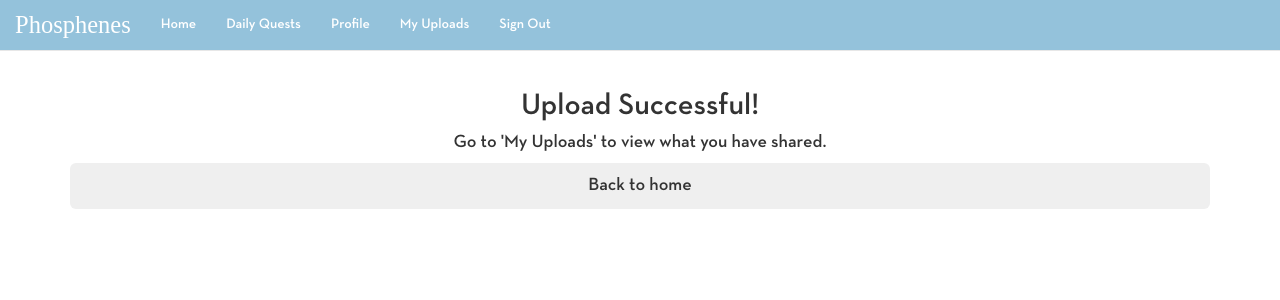
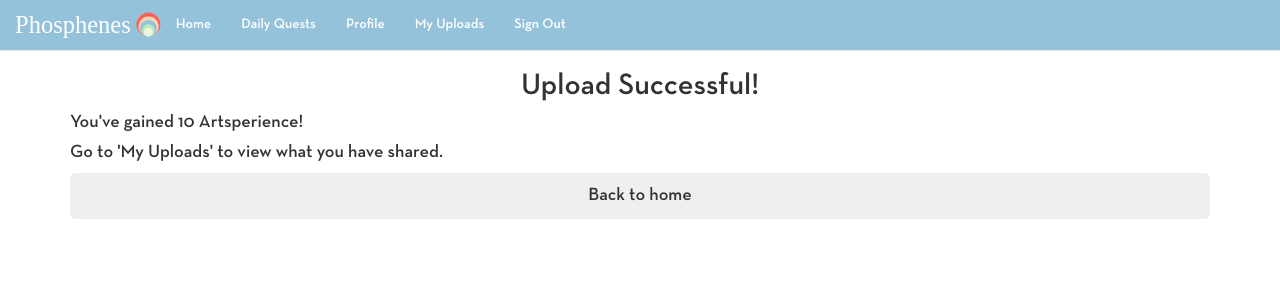
Before and after one commit to ryinyang/Phosphenes, a PHP site: page /views/uploadComplete.html in a window 1280 px wide. Shown: the top 300 px of the page. Run offline with PHP 8.4, Linux system fonts and the light colour scheme; some web fonts are replaced.

Commit message:
Hoping Heroku fixed itself

```diff
--- a/public/css/overallStyle.css
+++ b/public/css/overallStyle.css
@@ -38,7 +38,7 @@ a {
 }
 
 #body {
-	margin-top: 70px;
+	margin-top: 50px;
 }
 
 button:focus {
@@ -49,3 +49,8 @@ button:focus {
 	font-family: "Kaufmann";
 	font-size: 175%;
 }
+
+#logo {
+	margin-top: 12px;
+	margin-left: -10px;
+}
--- a/views/home.html
+++ b/views/home.html
@@ -37,7 +37,7 @@ valueOf()+(h?'&utmxhash='+escape(h.substr(1)):'')+
 					<span class="sr-only">Toggle navigation</span>
 					<span class="glyphicon glyphicon-menu-hamburger"></span>
 				</button>
-				<a id="cursive" class="navbar-brand" href="/home">Phosphenes</a>
+				<img src="img/small-logo.png" id="logo"><a id="cursive" class="navbar-brand" href="/home">Phosphenes</a>
 			</div>
 			<!-- Collect the nav links, forms, and other content for toggling -->
 			<div class="collapse navbar-collapse" id="bs-example-navbar-collapse-1">
--- a/views/home2.html
+++ b/views/home2.html
@@ -22,7 +22,7 @@
 					<span class="sr-only">Toggle navigation</span>
 					<span class="glyphicon glyphicon-menu-hamburger"></span>
 				</button>
-				<a id="cursive" class="navbar-brand" href="/home">Phosphenes</a>
+				<img src="img/small-logo.png" id="logo"><a id="cursive" class="navbar-brand" href="/home">Phosphenes</a>
 			</div>
 			<!-- Collect the nav links, forms, and other content for toggling -->
 			<div class="collapse navbar-collapse" id="bs-example-navbar-collapse-1">
--- a/views/landing.html
+++ b/views/landing.html
@@ -30,7 +30,7 @@
 	</div>
 	<div class="container" id="btn-container">
 		<button class="btn btn-lg btn-block" id="login-btn" onclick="window.location.href ='/login'">Login</button>
-		<button class="btn btn-lg btn-block" id="new-user-btn" onclick="window.location.href ='/home'">New User</button>
+		<button class="btn btn-lg btn-block" id="new-user-btn" onclick="window.location.href ='/newUser'">New User</button>
 	</div>
 
 
--- a/views/login.html
+++ b/views/login.html
@@ -26,7 +26,7 @@
     <nav class="navbar navbar-default navbar-fixed-top">
 		<div class="container" id="main-navbar">
 			<div class="navbar-header">
-				<center><a id="cursive" class="navbar-brand">Phosphenes</a></center>
+				<img src="img/small-logo.png" id="logo"><a id="cursive" class="navbar-brand">Phosphenes</a>
         	</div>
 		</div>
 	</nav>
--- a/views/myUploads.html
+++ b/views/myUploads.html
@@ -21,7 +21,7 @@
 					<span class="sr-only">Toggle navigation</span>
 					<span class="glyphicon glyphicon-menu-hamburger"></span>
 				</button>
-				<a id="cursive" class="navbar-brand" href="/home">Phosphenes</a>
+				<img src="img/small-logo.png" id="logo"><a id="cursive" class="navbar-brand" href="/home">Phosphenes</a>
 			</div>
 			<!-- Collect the nav links, forms, and other content for toggling -->
 			<div class="collapse navbar-collapse" id="bs-example-navbar-collapse-1">
--- a/views/myUploads2.html
+++ b/views/myUploads2.html
@@ -20,7 +20,7 @@
 					<span class="sr-only">Toggle navigation</span>
 					<span class="glyphicon glyphicon-menu-hamburger"></span>
 				</button>
-				<a id="cursive" class="navbar-brand" href="/home">Phosphenes</a>
+				<img src="img/small-logo.png" id="logo"><a id="cursive" class="navbar-brand" href="/home">Phosphenes</a>
 			</div>
 			<!-- Collect the nav links, forms, and other content for toggling -->
 			<div class="collapse navbar-collapse" id="bs-example-navbar-collapse-1">
--- a/views/newuser.html
+++ b/views/newuser.html
@@ -26,7 +26,7 @@
     <nav class="navbar navbar-default navbar-fixed-top">
 		<div class="container" id="main-navbar">
 			<div class="navbar-header">
-				<center><a id="cursive" class="navbar-brand">Phosphenes</a></center>
+				<img src="img/small-logo.png" id="logo"><a id="cursive" class="navbar-brand">Phosphenes</a>
         	</div>
 		</div>
 	</nav>
--- a/views/profile.html
+++ b/views/profile.html
@@ -27,7 +27,7 @@
 					<span class="sr-only">Toggle navigation</span>
 					<span class="glyphicon glyphicon-menu-hamburger"></span>
 				</button>
-				<a id="cursive" class="navbar-brand" href="/home">Phosphenes</a>
+				<img src="img/small-logo.png" id="logo"><a id="cursive" class="navbar-brand" href="/home">Phosphenes</a>
 			</div>
 			<!-- Collect the nav links, forms, and other content for toggling -->
 			<div class="collapse navbar-collapse" id="bs-example-navbar-collapse-1">
--- a/views/profile2.html
+++ b/views/profile2.html
@@ -27,7 +27,7 @@
 					<span class="sr-only">Toggle navigation</span>
 					<span class="glyphicon glyphicon-menu-hamburger"></span>
 				</button>
-				<a id="cursive" class="navbar-brand" href="/home">Phosphenes</a>
+				<img src="img/small-logo.png" id="logo"><a id="cursive" class="navbar-brand" href="/home">Phosphenes</a>
 			</div>
 			<!-- Collect the nav links, forms, and other content for toggling -->
 			<div class="collapse navbar-collapse" id="bs-example-navbar-collapse-1">
--- a/views/quests.html
+++ b/views/quests.html
@@ -21,7 +21,7 @@
 					<span class="sr-only">Toggle navigation</span>
 					<span class="glyphicon glyphicon-menu-hamburger"></span>
 				</button>
-				<a id="cursive" class="navbar-brand" href="/home">Phosphenes</a>
+				<img src="img/small-logo.png" id="logo"><a id="cursive" class="navbar-brand" href="/home">Phosphenes</a>
 			</div>
 			<!-- Collect the nav links, forms, and other content for toggling -->
 			<div class="collapse navbar-collapse" id="bs-example-navbar-collapse-1">
--- a/views/quests2.html
+++ b/views/quests2.html
@@ -21,7 +21,7 @@
 					<span class="sr-only">Toggle navigation</span>
 					<span class="glyphicon glyphicon-menu-hamburger"></span>
 				</button>
-				<a id="cursive" class="navbar-brand" href="/home">Phosphenes</a>
+				<img src="img/small-logo.png" id="logo"><a id="cursive" class="navbar-brand" href="/home">Phosphenes</a>
 			</div>
 			<!-- Collect the nav links, forms, and other content for toggling -->
 			<div class="collapse navbar-collapse" id="bs-example-navbar-collapse-1">
--- a/views/upload.html
+++ b/views/upload.html
@@ -31,7 +31,7 @@
 					<span class="sr-only">Toggle navigation</span>
 					<span class="glyphicon glyphicon-menu-hamburger"></span>
 				</button>
-				<a id="cursive" class="navbar-brand" href="/home">Phosphenes</a>
+				<img src="img/small-logo.png" id="logo"><a id="cursive" class="navbar-brand" href="/home">Phosphenes</a>
 			</div>
 			<!-- Collect the nav links, forms, and other content for toggling -->
 			<div class="collapse navbar-collapse" id="bs-example-navbar-collapse-1">
--- a/views/upload2.html
+++ b/views/upload2.html
@@ -31,7 +31,7 @@
 					<span class="sr-only">Toggle navigation</span>
 					<span class="glyphicon glyphicon-menu-hamburger2"></span>
 				</button>
-				<a id="cursive" class="navbar-brand" href="/home">Phosphenes</a>
+				<img src="img/small-logo.png" id="logo"><a id="cursive" class="navbar-brand" href="/home">Phosphenes</a>
 			</div>
 			<!-- Collect the nav links, forms, and other content for toggling -->
 			<div class="collapse navbar-collapse">
--- a/views/uploadComplete.html
+++ b/views/uploadComplete.html
@@ -31,7 +31,7 @@
 					<span class="sr-only">Toggle navigation</span>
 					<span class="glyphicon glyphicon-menu-hamburger"></span>
 				</button>
-				<a id="cursive" class="navbar-brand" href="/home">Phosphenes</a>
+				<img src="img/small-logo.png" id="logo"><a id="cursive" class="navbar-brand" href="/home">Phosphenes</a>
 			</div>
 			<!-- Collect the nav links, forms, and other content for toggling -->
 			<div class="collapse navbar-collapse" id="bs-example-navbar-collapse-1">
@@ -49,8 +49,9 @@
 	</nav>
 
 	<div class="container" id="body">
-		<center><h2>Upload Successful!</h2>
-		<h4> Go to 'My Uploads' to view what you have shared. </h4></center>
+		<center><h2>Upload Successful!</h2></center>
+		<h4>You've gained 10 Artsperience!</h4>
+		<h4>Go to 'My Uploads' to view what you have shared. </h4></center>
 		<!-- <button type="button" class="btn btn-lg btn-block" onclick="window.location.href = '/myUploads'">My Uploads</button> -->
 		<button type="button" class="btn btn-lg btn-block" onclick="window.location.href = '/home'">Back to home</button>
 	</div>
--- a/views/uploadComplete2.html
+++ b/views/uploadComplete2.html
@@ -31,7 +31,7 @@
 					<span class="sr-only">Toggle navigation</span>
 					<span class="glyphicon glyphicon-menu-hamburger2"></span>
 				</button>
-				<a id="cursive" class="navbar-brand" href="/home">Phosphenes</a>
+				<img src="img/small-logo.png" id="logo"><a id="cursive" class="navbar-brand" href="/home">Phosphenes</a>
 			</div>
 			<!-- Collect the nav links, forms, and other content for toggling -->
 			<div class="collapse navbar-collapse" id="bs-example-navbar-collapse-1">
```
Also changed, not shown: public/img/small-logo.png (added).
